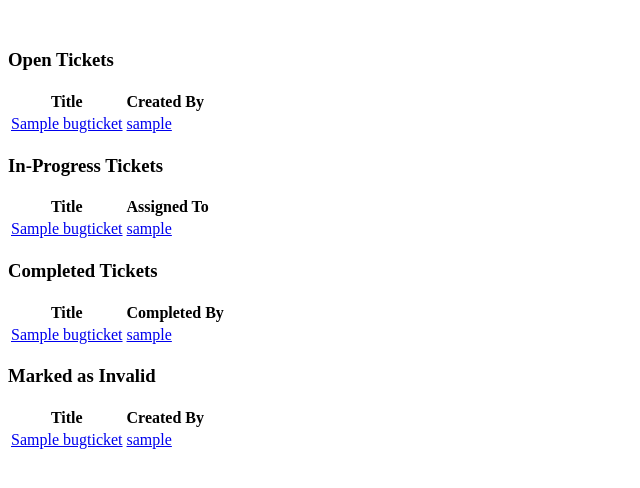
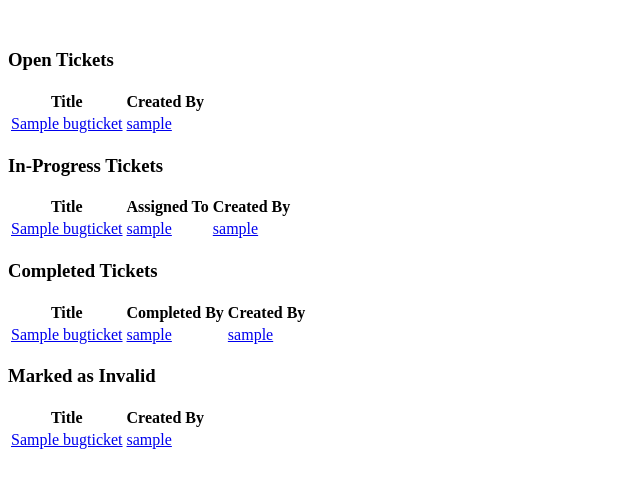
Before and after one commit to forty9unbeaten/bugTracker, a Django app: template bugTracker_tickets/templates/index.html in a window 1280 px wide. Shown: the part 181-669 px from the top of the page, without its empty margins (0-640 px from the left). Run offline with Django 3.2, Linux system fonts and the light colour scheme; the template is opened without the code that fills it: values that come from a table or form of the project are taken from there, others are empty; tables that the repository leaves empty hold one stand-in row (values such as "Sample post").

Commit message:
Add additional table headers and data to some ticket categories

```diff
--- a/bugTracker_tickets/templates/index.html
+++ b/bugTracker_tickets/templates/index.html
@@ -23,7 +23,7 @@
             {% for ticket in open %}
                 <tr>
                     <td><a href={% url 'ticket_detail' ticket.id %}>{{ ticket.title}}</a></td>
-                    <td><a href='./users/{{ ticket.creator.id }}'>{{ ticket.creator.username }}</a></td>
+                    <td><a href={% url 'user_details' ticket.creator.id %}>{{ ticket.creator.username }}</a></td>
                 </tr>
             {% endfor %}
         </table>
@@ -33,11 +33,13 @@
             <tr>
                 <th>Title</th>
                 <th>Assigned To</th>
+                <th>Created By</th>
             </tr>
             {% for ticket in in_progress %}
                 <tr>
                     <td><a href={% url 'ticket_detail' ticket.id %}>{{ ticket.title}}</a></td>
-                    <td><a href='./users/{{ ticket.assigned_to.id }}'>{{ ticket.assigned_to.username }}</a></td>
+                    <td><a href={% url 'user_details' ticket.assigned_to.id %}>{{ ticket.assigned_to.username }}</a></td>
+                    <td><a href={% url 'user_details' ticket.creator.id %}>{{ ticket.creator.username }}</a></td>
                 </tr>
             {% endfor %}
         </table>
@@ -47,11 +49,13 @@
             <tr>
                 <th>Title</th>
                 <th>Completed By</th>
+                <th>Created By</th>
             </tr>
             {% for ticket in complete %}
                 <tr>
                     <td><a href={% url 'ticket_detail' ticket.id %}>{{ ticket.title}}</a></td>
-                    <td><a href='./users/{{ ticket.completed_by.id }}'>{{ ticket.completed_by.username }}</a></td>
+                    <td><a href={% url 'user_details' ticket.completed_by.id %}>{{ ticket.completed_by.username }}</a></td>
+                    <td><a href={% url 'user_details' ticket.creator.id %}>{{ ticket.creator.username }}</a></td>
                 </tr>
             {% endfor %}
         </table>
```
